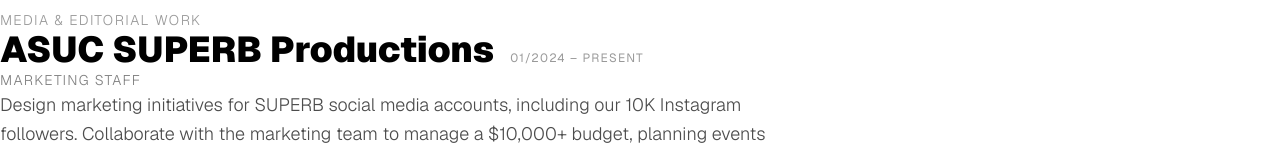
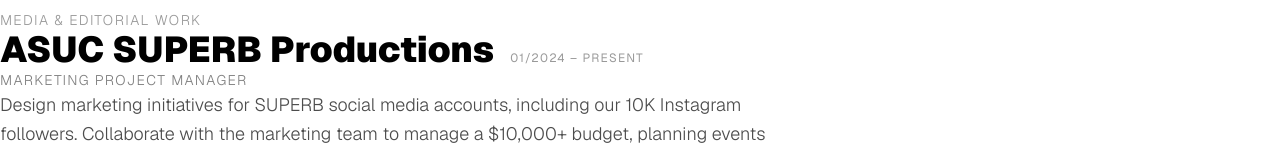
Before and after one commit to rushaad-cell/personal-website, a Next.js app: page /creative in a window 1280 px wide. Shown: the part 198-353 px from the top of the page. Built offline with nearby package versions, Linux system fonts and the light colour scheme.

Commit message:
Update ASUC SUPERB title to Marketing Project Manager

```diff
--- a/components/CreativeSection.tsx
+++ b/components/CreativeSection.tsx
@@ -10,7 +10,7 @@
   const creativeWork = [
     {
       org: "ASUC SUPERB Productions",
-      role: "Marketing Staff",
+      role: "Marketing Project Manager",
       period: "01/2024 – Present",
       description: "Design marketing initiatives for SUPERB social media accounts, including our 10K Instagram followers. Collaborate with the marketing team to manage a $10,000+ budget, planning events in line with student culture. Planned, launched, and facilitated communication for ticket giveaways for large artists, such as Dorian Electra.",
       embeds: [
--- a/components/ExperienceSection.tsx
+++ b/components/ExperienceSection.tsx
@@ -30,7 +30,7 @@
       description: "Direct operational strategy for UC Berkeley's student-run Media Center, serving 1000+ users/semester. Analyze usage and workflow data (Excel and Tableau) to optimize resource allocation and service capacity. Oversee marketing, analytics, and finance teams to deliver 4-6 community events per semester. Designed tracking systems for inventory, incident reports, and staffing, improving service reliability.",
     },
     {
-      title: "Marketing Manager",
+      title: "Marketing Project Manager",
       org: "ASUC SUPERB Productions, UC Berkeley",
       location: "Berkeley, CA",
       period: "01/2024 – Present",
```
